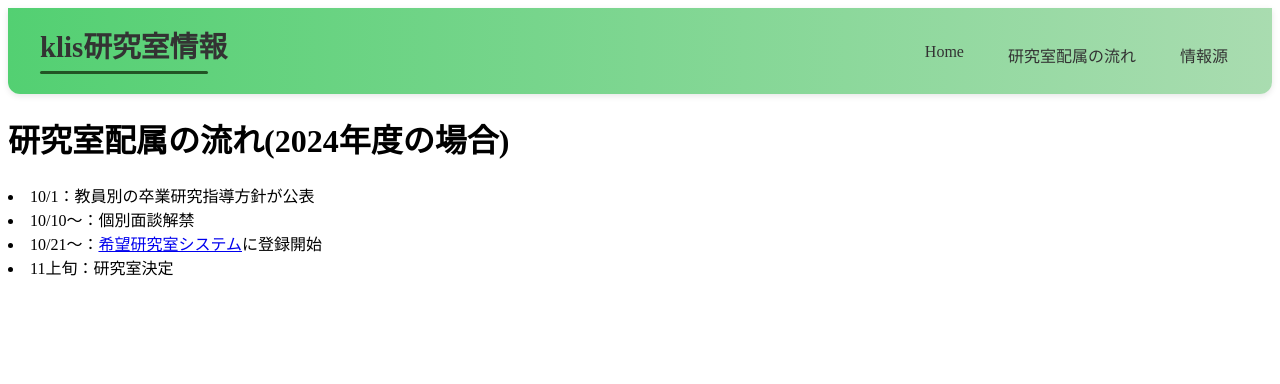
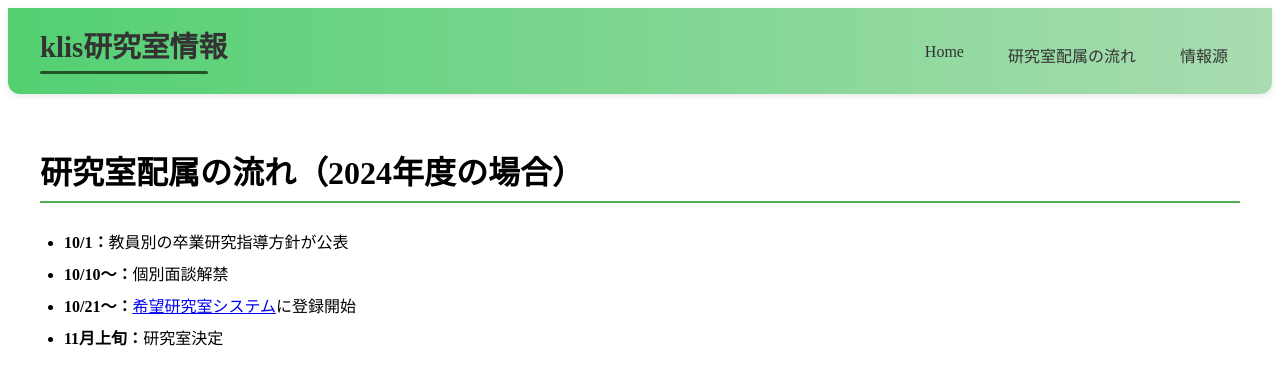
Before and after one commit to Utsugi0101/lab-information, a React (Vite) app in the folder frontend/: page /flow in a window 1280 px wide. Shown: the top 384 px of the page. Built offline with nearby package versions, Linux system fonts and the light colour scheme.

Commit message:
フローと情報源のページの更新

```diff
--- a/frontend/src/Flow.tsx
+++ b/frontend/src/Flow.tsx
@@ -1,12 +1,27 @@
 function Flow() {
   return (
-    <div>
-        <h1>研究室配属の流れ(2024年度の場合)</h1>
-        <li>10/1：教員別の卒業研究指導方針が公表</li>
-        <li>10/10〜：個別面談解禁</li>
-        <li>10/21〜：<a href = "https://hope.slis.tsukuba.ac.jp/">希望研究室システム</a>に登録開始</li>
-        <li>11上旬：研究室決定</li>
-
+    <div style={{ padding: '2rem' }}>
+      <h1 style={{ borderBottom: '2px solid #4caf50', paddingBottom: '0.5rem', marginBottom: '1.5rem' }}>
+        研究室配属の流れ（2024年度の場合）
+      </h1>
+      <ul style={{ listStyleType: 'disc', paddingLeft: '1.5rem', lineHeight: '2' }}>
+        <li>
+          <strong>10/1：</strong>教員別の卒業研究指導方針が公表
+        </li>
+        <li>
+          <strong>10/10〜：</strong>個別面談解禁
+        </li>
+        <li>
+          <strong>10/21〜：</strong>
+          <a href="https://hope.slis.tsukuba.ac.jp/" target="_blank" rel="noopener noreferrer">
+            希望研究室システム
+          </a>
+          に登録開始
+        </li>
+        <li>
+          <strong>11月上旬：</strong>研究室決定
+        </li>
+      </ul>
     </div>
   );
 }
--- /dev/null
+++ b/frontend/src/Resource.tsx
@@ -0,0 +1,28 @@
+function Resource() {
+  return (
+    <div style={{ padding: '2rem' }}>
+      <h1 style={{ borderBottom: '2px solid #4caf50', paddingBottom: '0.5rem', marginBottom: '1.5rem' }}>
+        情報源
+      </h1>
+      <ul style={{ listStyleType: 'disc', paddingLeft: '1.5rem', lineHeight: '2' }}>
+        <li>
+          <a href="https://klis.tsukuba.ac.jp/2306.html" target="_blank" rel="noopener noreferrer">
+            教員別卒業研究指導方針（2025年度）
+          </a>
+        </li>
+        <li>
+          <a href="https://klis.tsukuba.ac.jp/assets/files/teiin20250223.pdf" target="_blank" rel="noopener noreferrer">
+            各研究室の定員（PDF）
+          </a>
+        </li>
+        <li>
+          <a href="https://klis.tsukuba.ac.jp/2367.html" target="_blank" rel="noopener noreferrer">
+            2024年度卒業論文
+          </a>
+        </li>
+      </ul>
+    </div>
+  );
+}
+
+export default Resource;
--- a/frontend/src/main.tsx
+++ b/frontend/src/main.tsx
@@ -7,6 +7,7 @@ import App from './App.tsx';           // 一覧ページ
 import Header from './Header.tsx';     // 共通ヘッダー
 import LabDetail from './LabDetail.tsx'; // 詳細ページ（新しく作成）
 import Flow from './Flow.tsx';
+import Resource from './Resource.tsx'; // リソースページ（新しく作成）
 
 createRoot(document.getElementById('root')!).render(
   <StrictMode>
@@ -16,6 +17,7 @@ createRoot(document.getElementById('root')!).render(
         <Route path="/" element={<App />} />
         <Route path="/labs/:id" element={<LabDetail />} />
         <Route path="/flow" element={<Flow />} />  {/* 研究室配属の流れページ */}
+        <Route path="/resource" element={<Resource />} /> {/* 情報源ページ */}
       </Routes>
     </BrowserRouter>
   </StrictMode>
```
